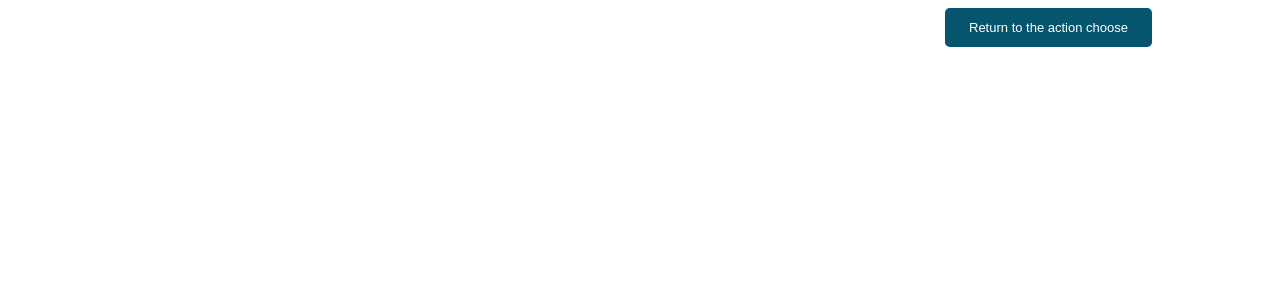
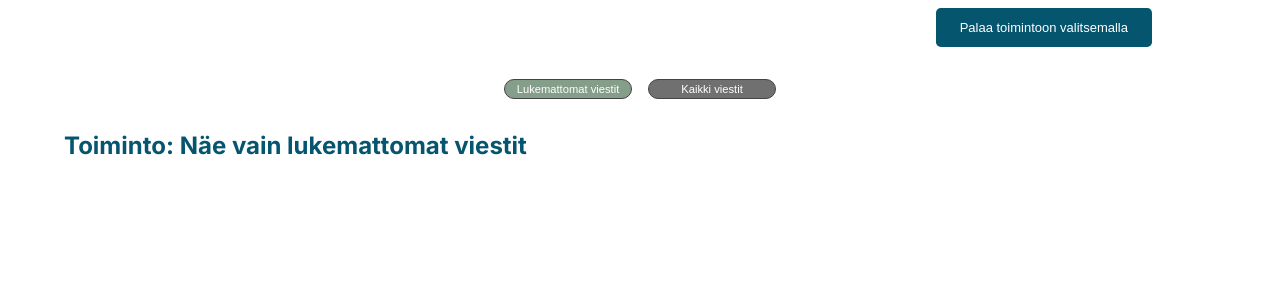
Before and after one commit to TAI-Slow-Run/slow-run-projekti, a PHP site: page /admin-menu-read-message.php in a window 1280 px wide. Shown: the part 56-356 px from the top of the page. Run offline with PHP 8.4, Linux system fonts and the light colour scheme; the visitor is signed in with stand-in values (Sample User, id 1); data that the repository does not hold is empty; some libraries are stand-ins or nearby versions.

Commit message:
Toggle buttons added to the admin page Read messages. All text on the admin pages translated to Finnish

```diff
--- a/admin-menu-add-article.php
+++ b/admin-menu-add-article.php
@@ -27,7 +27,7 @@ if (!isset($_SESSION['id'])) {
 
 <body>
     <?php include __DIR__ . '/header.php'; ?>
-    <button type="submit" id="return-btn" class="admin-btn top-admin-btn">Return to the action choose</button>
+    <button type="submit" id="return-btn" class="admin-btn top-admin-btn">Palaa toimintoon valitsemalla</button>
 
     <section class="admin-container">
         <h1 class="admin-container-title">Toiminto: lisää uusi artikkeli tietokantaan</h1>
--- a/admin-menu-change-contact.php
+++ b/admin-menu-change-contact.php
@@ -27,7 +27,7 @@ if (!isset($_SESSION['id'])) {
 
 <body>
     <?php include __DIR__ . '/header.php'; ?>
-    <button type="submit" id="return-btn" class="admin-btn top-admin-btn">Return to the action choose</button>
+    <button type="submit" id="return-btn" class="admin-btn top-admin-btn">Palaa toimintoon valitsemalla</button>
 
     <!-- <section class="admin-container">
         <h1 class="admin-container-title">Toiminto: lisää uusi artikkeli tietokantaan</h1>
--- a/admin-menu-change-hero-img.php
+++ b/admin-menu-change-hero-img.php
@@ -27,7 +27,7 @@ if (!isset($_SESSION['id'])) {
 
 <body>
     <?php include __DIR__ . '/header.php'; ?>
-    <button type="submit" id="return-btn" class="admin-btn top-admin-btn">Return to the action choose</button>
+    <button type="submit" id="return-btn" class="admin-btn top-admin-btn">Palaa toimintoon valitsemalla</button>
 
     <!-- <section class="admin-container">
         <h1 class="admin-container-title">Toiminto: lisää uusi artikkeli tietokantaan</h1>
--- a/admin-menu-read-message.php
+++ b/admin-menu-read-message.php
@@ -1,9 +1,16 @@
 <?php
 session_start();
+include_once "sql_query.php";
 if (!isset($_SESSION['id'])) {
     header("Location: login.php");
     exit();
 }
+
+// $unread_messages = get_unread_messages();
+// $all_messages = get_all_messages();
+
+// $_SESSION["unread_messages"] = $unread_messages;
+// $_SESSION["all_messages"] = $all_messages;
 
 ?>
 
@@ -27,17 +34,23 @@ if (!isset($_SESSION['id'])) {
 
 <body>
     <?php include __DIR__ . '/header.php'; ?>
-    <button type="submit" id="return-btn" class="admin-btn top-admin-btn">Return to the action choose</button>
-
-    <!-- <section class="admin-container">
-        <h1 class="admin-container-title">Toiminto: lisää uusi artikkeli tietokantaan</h1>
+    <button type="submit" id="return-btn" class="admin-btn top-admin-btn">Palaa toimintoon valitsemalla</button>
 
 
-        <form method="post" id="admin-add-article" class="add-form" enctype="multipart/form-data" action="upload-to-database.php">
 
-        </form>
+    <section class="admin-container">
+        <div class="toggle-btns">
+            <button class="message-toggle-item active-toggle" id="unread-toggle">Lukemattomat viestit</button>
+            <button class="message-toggle-item" id="all-toggle">Kaikki viestit</button>
+        </div>
+        <h1 class="admin-container-title" id="admin-container-title">Toiminto: Näe vain lukemattomat viestit</h1>
 
-    </section> -->
+
+        <!-- <form method="post" id="admin-add-article" class="add-form" enctype="multipart/form-data" action="upload-to-database.php">
+
+        </form> -->
+
+    </section>
 
     <script src="./js_php/admin-menu-read-message.js" type="module"></script>
 
--- a/css/style.css
+++ b/css/style.css
@@ -867,3 +867,28 @@ main {
   width: 95%;
   min-height: 20rem;
 }
+
+/* ADMIN PAGE: READ MESSAGES */
+.toggle-btns{
+  display: flex;
+  flex-direction: row;
+  gap: 1rem;
+  align-items: center;
+  margin: 0 auto;
+}
+
+.message-toggle-item{
+  min-width: 8rem;
+  padding: 0.2rem;
+  font-size: 0.7rem;
+  background-color: #707070;
+  color: var(--main-color);
+  border: 1px solid rgb(69, 67, 67);
+  border-radius: 15px;
+}
+.message-toggle-item:hover{
+  background-color: #6e5e5e;
+}
+.active-toggle{
+  background-color: var(--accent-color);
+}
--- a/js_php/admin-menu-read-message.js
+++ b/js_php/admin-menu-read-message.js
@@ -1,8 +1,30 @@
 import * as dUtils from "../databaseTools/databaseUtilities.js";
 
+document.addEventListener("DOMContentLoaded", () => {
+  document
+    .getElementById("return-btn")
+    .addEventListener("click", async (event) => {
+      dUtils.redirect("admin-menu.php", null);
+    });
+});
 
 document.addEventListener("DOMContentLoaded", () => {
-    document.getElementById("return-btn").addEventListener("click", async (event) => {
-            dUtils.redirect("admin-menu.php", null);
-    });
+  const unreadBtn = document.getElementById("unread-toggle");
+  const allBtn = document.getElementById("all-toggle");
+  const titleElement = document.getElementById("admin-container-title");
+  unreadBtn.addEventListener("click", toggleBtn);
+  allBtn.addEventListener("click", toggleBtn);
+
+  function toggleBtn(event) {
+    unreadBtn.classList.remove("active-toggle");
+    allBtn.classList.remove("active-toggle");
+
+    event.currentTarget.classList.add("active-toggle");
+
+    if (event.currentTarget.id == "unread-toggle") {
+      titleElement.textContent = "Toiminto: Näe vain lukemattomat viestit";
+    } else {
+      titleElement.textContent = "Toiminto: Näe kaikki viestit";
+    }
+  }
 });
```
Also changed, not shown: admin-menu.php (+5 -5 lines).
